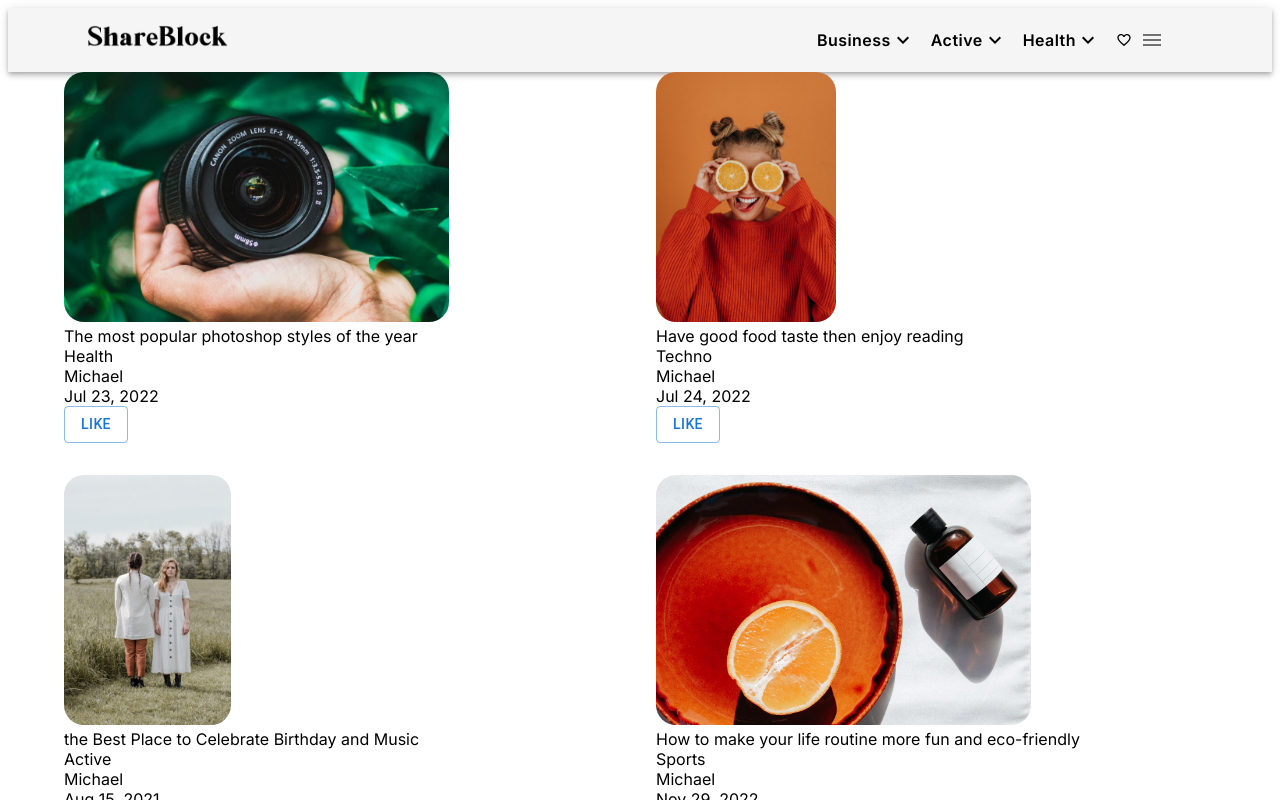
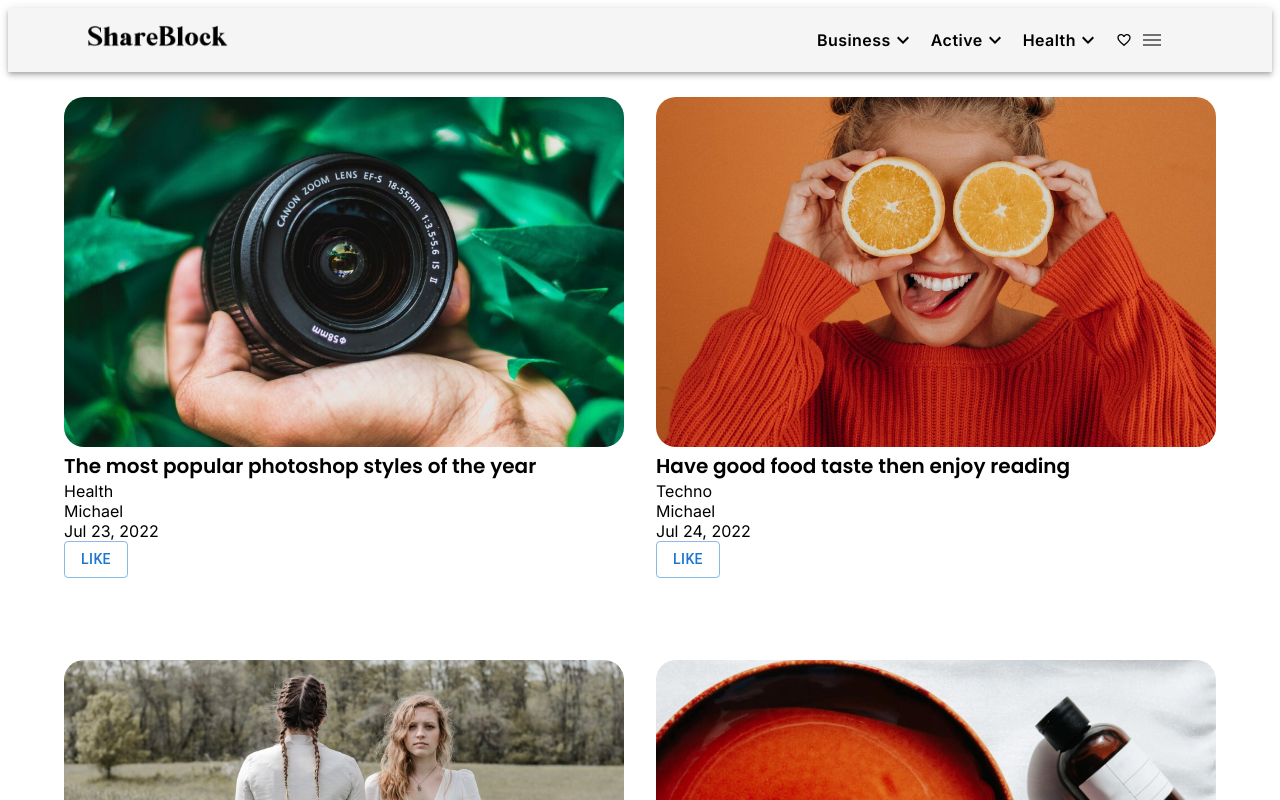
Before and after one commit to marianabalanchuk/blog-project, a React (Create React App) app: page / in a window 1280 px wide. Shown: the top 800 px of the page. Built offline with nearby package versions, Linux system fonts and the light colour scheme.

Commit message:
fixed img scale

```diff
--- a/src/components/Articles/ArticleListItem.scss
+++ b/src/components/Articles/ArticleListItem.scss
@@ -1,7 +1,20 @@
 .article {
+    overflow: hidden;
+    margin: 25px auto;
     img {
         object-fit: cover;
-        max-height: 250px;
+        max-height: 350px;
+        width: 100%;
+        object-position: center;
+        aspect-ratio: 1;
         border-radius: 20px;
     }
 }
+.article-title {
+    font-family: 'Poppins', sans-serif;
+    font-size: 20px;
+    font-weight: 600;
+}
+.article-title:hover {
+    color: #ff3152;
+}
```
